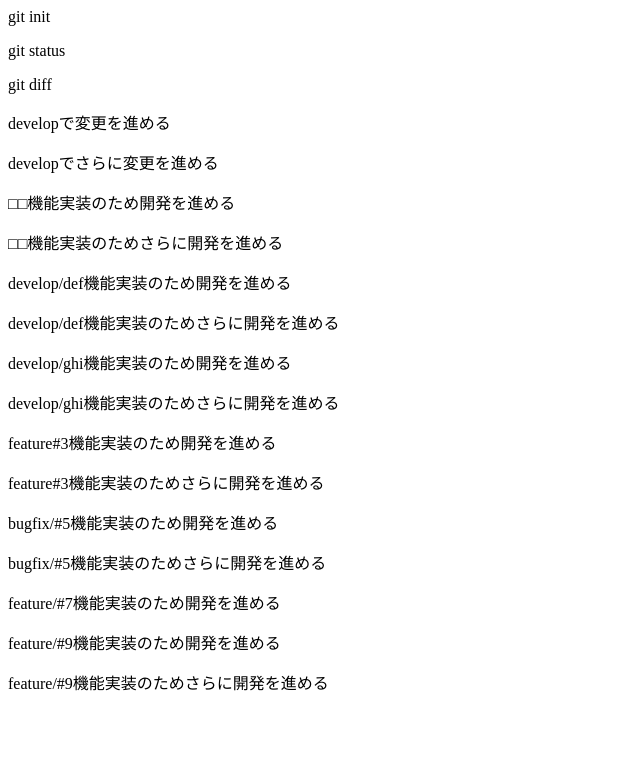
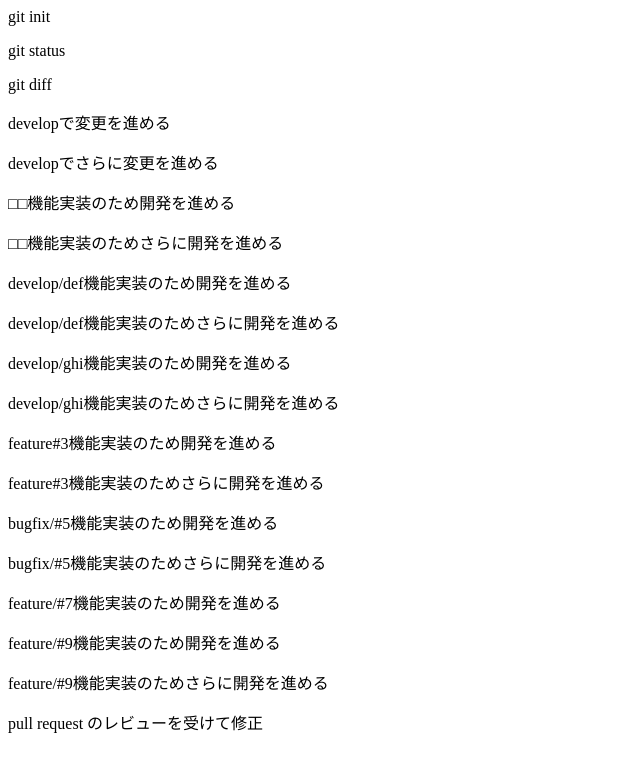
Before and after one commit to cankan7/git_test, a plain HTML site: page index.html in a window 1280 px wide. Shown: the whole page, without its empty margins (0-640 px from the left). Drawn offline with Linux system fonts and the light colour scheme.

```diff
--- a/index.html
+++ b/index.html
@@ -16,3 +16,4 @@
 <p>feature/#7機能実装のため開発を進める</p>
 <p>feature/#9機能実装のため開発を進める</p>
 <p>feature/#9機能実装のためさらに開発を進める</p>
+<p>pull request のレビューを受けて修正</p>
```
